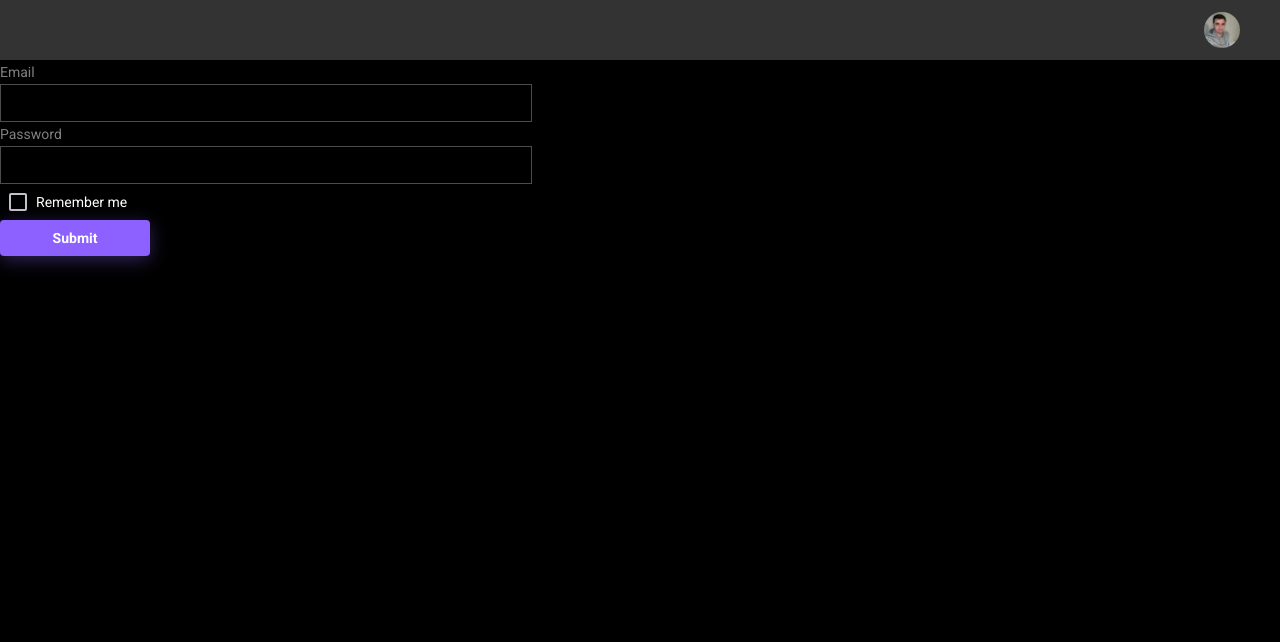
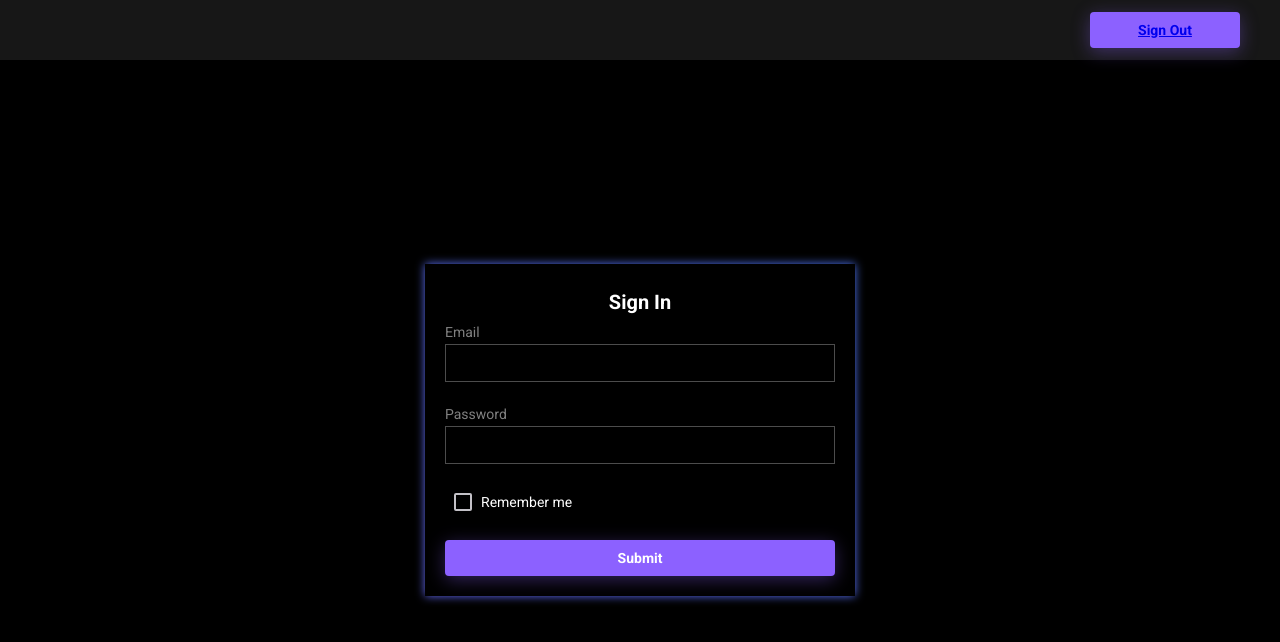
Before and after one commit to Dmytro-Doronin/flash-cards, a React (Vite) app: page / in a window 1280 px wide. Shown: the top 642 px of the page. Built offline with nearby package versions, Linux system fonts and the light colour scheme; some icons are missing.

Commit message:
sign in page

```diff
--- a/src/components/auth/login-form/Login-form.tsx
+++ b/src/components/auth/login-form/Login-form.tsx
@@ -8,6 +8,7 @@ import { ControlledCheckbox, ControlledTextField } from '../../ui/controlled'
 import { FormValues } from './login-form-types.ts'
 import { loginSchema } from './login-form-validation.ts'
 import c from './loginForm.module.scss'
+import { Typography } from "../../ui/typography";
 
 export const LoginForm = () => {
   const {
@@ -31,6 +32,7 @@ export const LoginForm = () => {
   // })
 
   return (
+    <div className={c.formWrapper}>
       <form className={c.loginForm} onSubmit={handleSubmit(onSubmit)}>
         {/*<TextField {...register('email')} label={'email'} errorMessage={errors.email?.message} />*/}
         {/*<TextField*/}
@@ -38,6 +40,8 @@ export const LoginForm = () => {
         {/*  label={'password'}*/}
         {/*  errorMessage={errors.password?.message}*/}
         {/*/>*/}
+        <div className={c.inputGroup}>
+          <Typography variant={'h1'}>Sign In</Typography>
           <ControlledTextField name={'email'} type={'text'} control={control} label={'Email'} />
           <ControlledTextField
             name={'password'}
@@ -45,9 +49,12 @@ export const LoginForm = () => {
             type={'password'}
             label={'Password'}
           />
+        </div>
         <ControlledCheckbox name={'rememberMe'} control={control} label={'Remember me'} />
-
-      <Button type="submit">Submit</Button>
+        <Button fullWidth type="submit">
+          Submit
+        </Button>
       </form>
+    </div>
   )
 }
--- a/src/components/auth/login-form/loginForm.module.scss
+++ b/src/components/auth/login-form/loginForm.module.scss
@@ -1,3 +1,54 @@
+.formWrapper {
+  position: relative;
+  background-color: black;
+  padding: 20px;
+  min-width: 430px;
+  //transform: translateY(-20%);
+
+  &:before,
+  &:after {
+    content: '';
+    position: absolute;
+    top: -0.1px;
+    right: -0.1px;
+    bottom: -0.1px;
+    left: -0.1px;
+    background: linear-gradient(45deg,
+            var(--color-accent-500),
+            var(--color-info-500));
+    background-size: 500%;
+    z-index: -1;
+    animation: amimate 30s ease infinite;
+  }
+
+  &:after {
+    filter: blur(5px);
+  }
+
+}
+
 .loginForm {
-  max-width: 532px;
+  display: flex;
+  flex-direction: column;
+  //box-shadow: 0px -1px 10px -2px var(--color-dark-500);
+
 }
+
+@keyframes amimate {
+  0% {
+    background-position: 0 0;
+  }
+  50% {
+    background-position: 300% 0;
+  }
+  100% {
+    background-position: 0 0;
+  }
+}
+
+.inputGroup {
+  width: 100%;
+  display: flex;
+  flex-direction: column;
+  align-items: center;
+}
--- a/src/components/header/Header.tsx
+++ b/src/components/header/Header.tsx
@@ -1,5 +1,7 @@
+// import { ProfileContent } from '../profileContent/ProfileContent.tsx'
+
 import c from '../../App.module.scss'
-import { ProfileContent } from '../profileContent/ProfileContent.tsx'
+import { Button } from '../ui/button'
 
 import s from './header.module.scss'
 
@@ -8,7 +10,10 @@ export const Header = () => {
     <header className={s.header}>
       <div className={c.container}>
         <div className={s.headerInner}>
-          <ProfileContent />
+          {/*<ProfileContent />*/}
+          <Button>
+            <a href="#">Sign Out</a>
+          </Button>
         </div>
       </div>
     </header>
--- a/src/components/header/header.module.scss
+++ b/src/components/header/header.module.scss
@@ -1,7 +1,7 @@
 .header {
   width: 100%;
-  height: 60px;
-  background-color: var(--color-dark-500);
+  height: var(--header-height);
+  background-color: var(--color-dark-700);
 }
 
 .headerInner {
--- a/src/components/ui/button/button.module.scss
+++ b/src/components/ui/button/button.module.scss
@@ -22,8 +22,8 @@
   border: none;
   border-radius: 4px;
 
-  transition: 200ms background-color,
-              200ms color;
+  transition: 300ms background-color,
+              300ms color;
 
   &:focus-visible {
     outline: 2px solid var(--color-info-700);
--- a/src/components/ui/checkbox/checkbox.module.scss
+++ b/src/components/ui/checkbox/checkbox.module.scss
@@ -1,6 +1,7 @@
 .container {
   display: flex;
   align-items: center;
+  margin-bottom: 20px;
 }
 
 .label {
@@ -63,7 +64,7 @@
 
   &:hover:not(.disabled),
   &:hover .root:not([data-state='checked']) {
-    background-color: var(--color-light-900);
+    background-color: var(--color-dark-500);
   }
 
   &:active:not(.disabled) {
--- a/src/components/ui/textField/text-field.module.scss
+++ b/src/components/ui/textField/text-field.module.scss
@@ -5,6 +5,7 @@
 .fieldContainer {
   position: relative;
   width: 100%;
+  margin-bottom: 20px;
 }
 
 .field {
@@ -45,6 +46,7 @@
 .label {
   margin-bottom: 1px;
   color: var(--color-dark-100);
+
 }
 
 .showPassword {
--- a/src/pages/signIn/SignIn.tsx
+++ b/src/pages/signIn/SignIn.tsx
@@ -1,8 +1,10 @@
 import { LoginForm } from '../../components/auth/login-form/Login-form.tsx'
+
+import c from './signIn.module.scss'
 
 export const SignIn = () => {
   return (
-    <div>
+    <div className={c.signIn}>
       <LoginForm />
     </div>
   )
--- /dev/null
+++ b/src/pages/signIn/signIn.module.scss
@@ -0,0 +1,8 @@
+.signIn {
+  display: flex;
+  align-items: center;
+  justify-content: center;
+
+  width: 100%;
+  height: calc(100vh - 60px);
+}
--- /dev/null
+++ b/src/styles/_variables.scss
@@ -0,0 +1,3 @@
+:root {
+  --header-height: 60px;
+}
--- a/src/styles/index.scss
+++ b/src/styles/index.scss
@@ -1,3 +1,4 @@
 @forward 'colors';
 @forward 'typography';
 @forward 'boilerplate';
+@forward "variables";
```
Also changed, not shown: src/styles/_boilerplate.scss (line endings or trailing spaces). Lines whose indentation alone changed are shown as unchanged.
